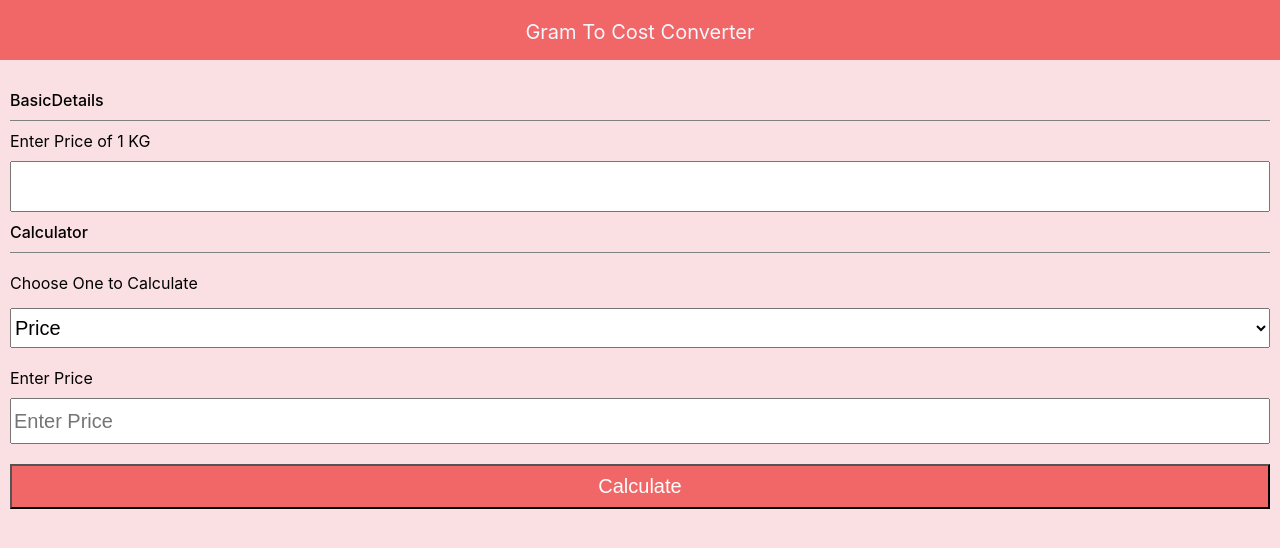
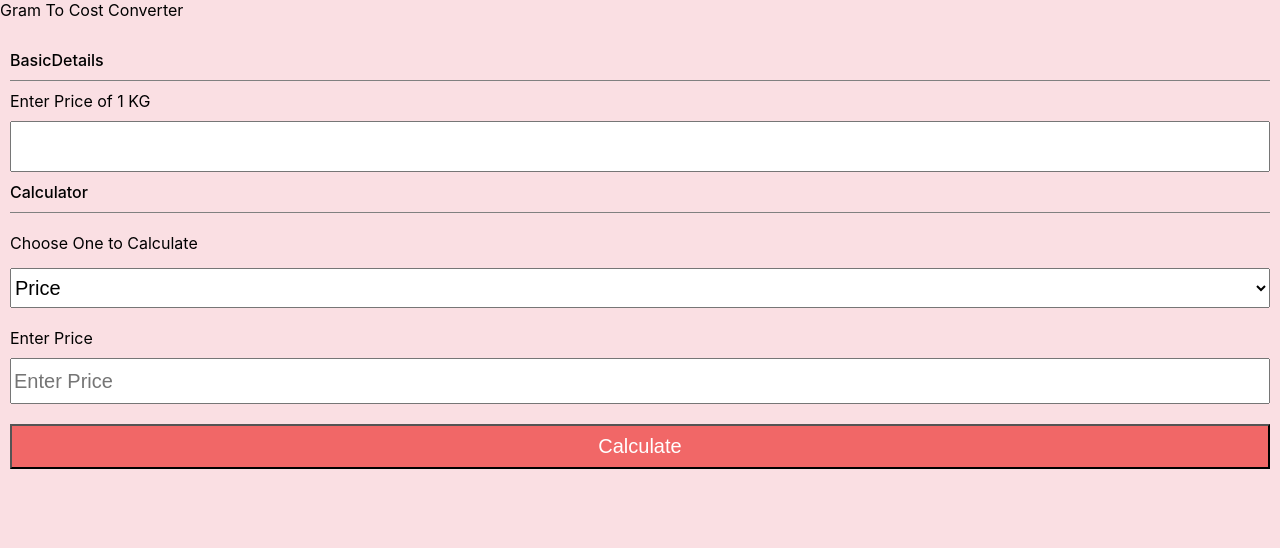
Before and after one commit to ASHINAY/gram-to-cost-converter, a React (Create React App) app: page / in a window 1280 px wide. Shown: the top 548 px of the page. Built offline with nearby package versions, Linux system fonts and the light colour scheme.

Commit message:
remove unwanted lines

```diff
--- a/src/components/Navbar.jsx
+++ b/src/components/Navbar.jsx
@@ -1,11 +1,7 @@
-import React from 'react'
-
 function Navbar({ projectName }) {
 
   return (
-    <div className="App">
-      {projectName}
-    </div>
+    <div>{projectName}</div>
   )
 }
 export default Navbar
```
